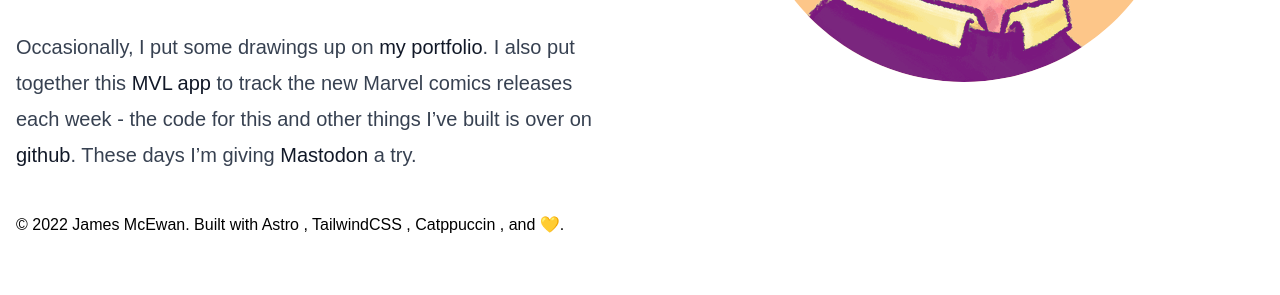
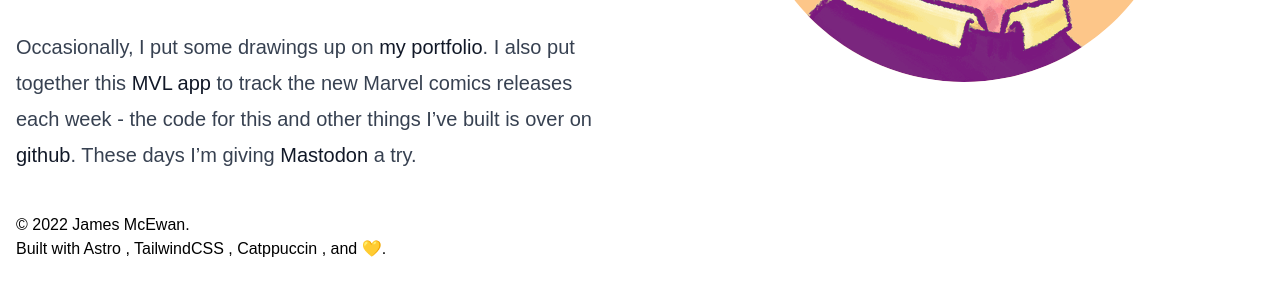
Before and after one commit to jamesmcewan/mcwn, an Astro site: page / in a window 1280 px wide. Shown: the part 483-778 px from the top of the page. Built offline with nearby package versions, Linux system fonts and the light colour scheme; Astro itself is replaced by a stand-in of ours; a web font is replaced by a local one; what @catppuccin/tailwindcss would draw is missing.

Commit message:
Update Footer.astro

```diff
--- a/src/components/Footer.astro
+++ b/src/components/Footer.astro
@@ -9,7 +9,7 @@ const { author } = Astro.props;
 ---
 
 <footer class="my-10 font-basic font-light text-text">
-  &copy; 2022 {author}. Built with {
+  &copy; 2022 {author}.<br />Built with {
     site.tooling.map((tool) => (
       <span>
         <a href={tool.url} class="text-pink hover:text-flamingo">
```
